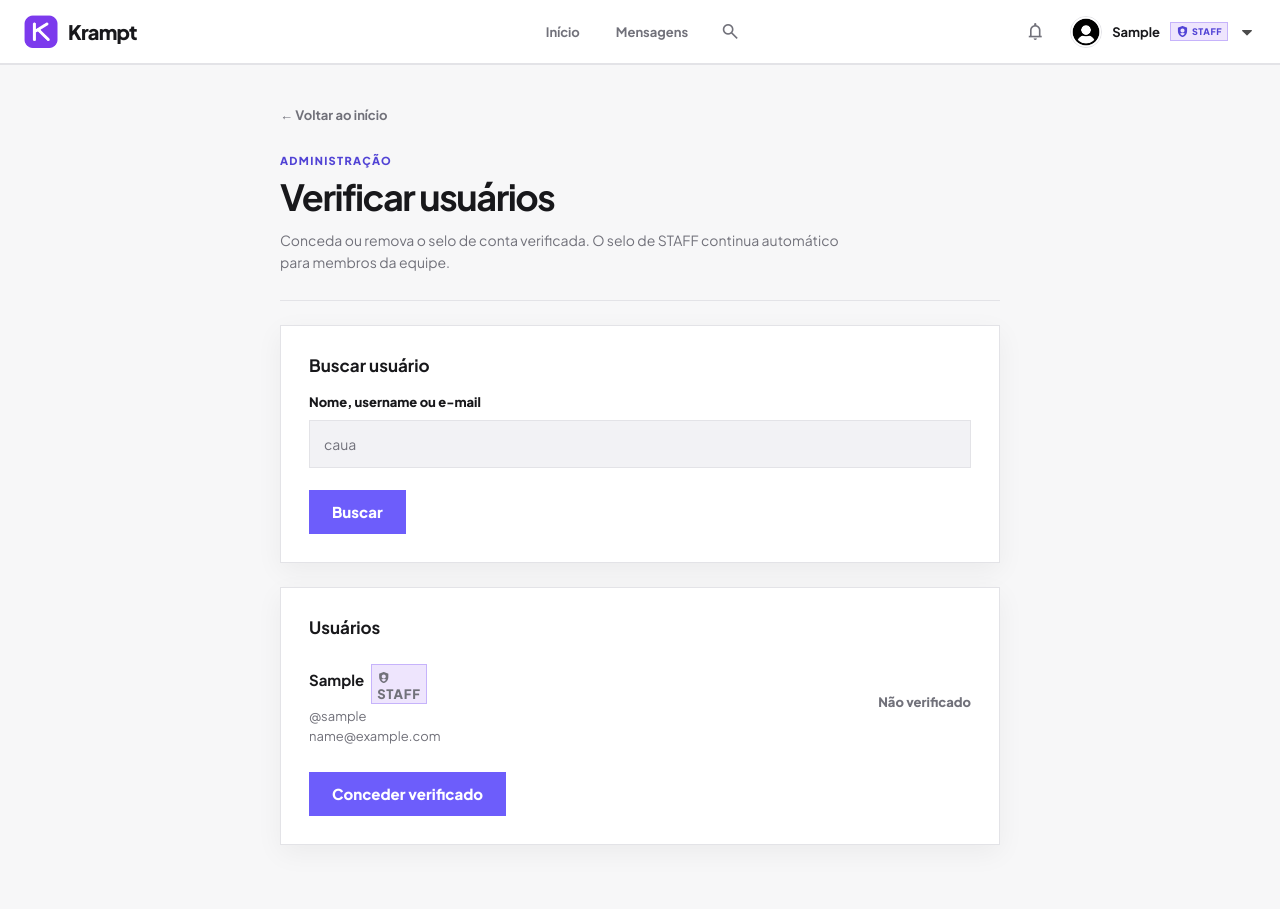
After one commit to CauaGabrieI/Krampt, a Django app: page /admin/verificar-usuarios/ in a window 1280 px wide. The commit adds this page. Run offline with Django 5.2, Linux system fonts and the light colour scheme; the visitor is signed in with stand-in values (Sample User, id 1); data comes from the database, SQL or seed files in the repository; data that the repository does not hold is empty.

Commit message:
feat: add verified user management screen

```diff
--- a/krampt/urls.py
+++ b/krampt/urls.py
@@ -24,7 +24,11 @@ from login.views import (
     reativar_conta_view,
     verificar_email_view,
 )
-from login.admin_views import apagar_usuarios_view, testar_email_view
+from login.admin_views import (
+    apagar_usuarios_view,
+    testar_email_view,
+    verificar_usuarios_view,
+)
 from . import views
 
 
@@ -39,6 +43,7 @@ urlpatterns = [
     path('conta/reativar/<str:token>/', reativar_conta_token_view, name='reativar_conta_token'),
     path('admin/testar-email/', testar_email_view, name='testar_email'),
     path('admin/apagar-usuarios/', apagar_usuarios_view, name='admin_apagar_usuarios'),
+    path('admin/verificar-usuarios/', verificar_usuarios_view, name='admin_verificar_usuarios'),
     path('admin/', admin.site.urls),
     path('perfil/', include("profile.urls")),
     path('login/', include("login.urls")),
--- a/login/admin_views.py
+++ b/login/admin_views.py
@@ -5,19 +5,22 @@ from django.contrib.auth.decorators import login_required
 from django.contrib.auth import get_user_model
 from django.core.exceptions import PermissionDenied
 from django.contrib import messages
+from django.db.models import Q
 from django.shortcuts import redirect, render
 from django.views.decorators.debug import sensitive_post_parameters
 from django.views.decorators.http import require_http_methods
 
 from configuracoes.services import excluir_conta_com_limpeza
 from outbox.services import enfileirar_email
+from profile.models import Perfil
 
-from .forms import AdminExcluirUsuarioForm, TesteEmailForm
+from .forms import AdminExcluirUsuarioForm, AdminVerificarUsuarioForm, TesteEmailForm
 
 
 logger = logging.getLogger(__name__)
 User = get_user_model()
 DELETE_USER_PERMISSION = f"{User._meta.app_label}.delete_{User._meta.model_name}"
+VERIFY_PROFILE_PERMISSION = f"{Perfil._meta.app_label}.change_{Perfil._meta.model_name}"
 
 
 @login_required
@@ -108,3 +111,59 @@ def apagar_usuarios_view(request):
         "admin_apagar_usuarios.html",
         {"usuarios": usuarios, "termo": termo, "formulario": formulario},
     )
+
+@login_required
+@require_http_methods(["GET", "POST"])
+def verificar_usuarios_view(request):
+    if (
+        not request.user.is_active
+        or not request.user.is_staff
+        or not request.user.has_perm(VERIFY_PROFILE_PERMISSION)
+    ):
+        raise PermissionDenied
+
+    termo = request.GET.get("q", "").strip()
+    usuarios = User.objects.select_related("perfil").order_by("username")
+    if termo:
+        usuarios = usuarios.filter(
+            Q(username__icontains=termo)
+            | Q(first_name__icontains=termo)
+            | Q(email__icontains=termo)
+        )
+    usuarios = usuarios[:50]
+
+    if request.method == "POST":
+        formulario = AdminVerificarUsuarioForm(request.POST)
+        if formulario.is_valid():
+            alvo = User.objects.filter(pk=formulario.cleaned_data["usuario_id"]).first()
+            if not alvo:
+                messages.error(request, "Usuário não encontrado.")
+            else:
+                perfil, _ = Perfil.objects.get_or_create(usuario=alvo)
+                verificado = formulario.cleaned_data["desired_state"] == "1"
+                if perfil.verificado != verificado:
+                    perfil.verificado = verificado
+                    perfil.save(update_fields=["verificado"])
+
+                if verificado:
+                    messages.success(
+                        request,
+                        f"Selo de verificado concedido a @{alvo.username}.",
+                    )
+                else:
+                    messages.success(
+                        request,
+                        f"Selo de verificado removido de @{alvo.username}.",
+                    )
+                return redirect("admin_verificar_usuarios")
+        else:
+            messages.error(request, "Não foi possível alterar a verificação.")
+
+    return render(
+        request,
+        "admin_verificar_usuarios.html",
+        {
+            "usuarios": usuarios,
+            "termo": termo,
+        },
+    )
--- a/static/css/testar_email.css
+++ b/static/css/testar_email.css
@@ -39,3 +39,46 @@
   .email-test-page { width: min(100% - 24px, 720px); margin-top: 24px; }
   .email-test-card { padding: 20px; }
 }
+
+.admin-verified-user-row {
+  grid-template-columns: minmax(0, 1fr) auto;
+  align-items: center;
+}
+.admin-verified-user-row form {
+  grid-column: 1 / -1;
+}
+.admin-verified-user-row .primary-button,
+.admin-verified-user-row .settings-danger-button {
+  justify-self: start;
+}
+.admin-verified-name {
+  display: flex;
+  align-items: center;
+  gap: 7px;
+}
+.admin-verified-status {
+  justify-self: end;
+}
+.admin-verified-state {
+  display: inline-flex;
+  align-items: center;
+  gap: 5px;
+  color: var(--muted);
+  font-size: 12px;
+  font-weight: 800;
+}
+.admin-verified-state.is-verified {
+  color: #60a5fa;
+}
+.admin-verified-state .material-symbols-outlined {
+  font-size: 17px;
+  font-variation-settings: "FILL" 1, "wght" 600, "GRAD" 0, "opsz" 20;
+}
+@media (max-width: 600px) {
+  .admin-verified-user-row {
+    grid-template-columns: 1fr;
+  }
+  .admin-verified-status {
+    justify-self: start;
+  }
+}
--- /dev/null
+++ b/templates/admin_verificar_usuarios.html
@@ -0,0 +1,100 @@
+{% extends "base.html" %}
+{% load static %}
+{% block title %}Verificar usuários | Krampt{% endblock %}
+{% block extra_head %}
+  <link rel="stylesheet" href="{% static 'css/testar_email.css' %}?v=verified-users-1">
+{% endblock %}
+{% block content %}
+  {% include "includes/site_header.html" %}
+  <main class="email-test-page">
+    <a class="email-test-back" href="{% url 'home' %}">← Voltar ao início</a>
+
+    <div class="email-test-heading">
+      <span class="eyebrow">Administração</span>
+      <h1>Verificar usuários</h1>
+      <p>Conceda ou remova o selo de conta verificada. O selo de STAFF continua automático para membros da equipe.</p>
+    </div>
+
+    <section class="email-test-card" aria-labelledby="verified-search-heading">
+      <h2 id="verified-search-heading">Buscar usuário</h2>
+      <form method="get" novalidate>
+        <label for="verified-user-search">Nome, username ou e-mail</label>
+        <input
+          id="verified-user-search"
+          name="q"
+          value="{{ termo }}"
+          placeholder="caua"
+          autocomplete="off"
+        >
+        <button class="primary-button" type="submit">Buscar</button>
+      </form>
+    </section>
+
+    <section class="email-test-card" aria-labelledby="verified-user-list-heading">
+      <h2 id="verified-user-list-heading">Usuários</h2>
+
+      {% if messages %}
+        {% for message in messages %}
+          <p class="{% if message.tags == 'success' %}email-test-success{% else %}email-test-error{% endif %}" role="status">
+            {{ message }}
+          </p>
+        {% endfor %}
+      {% endif %}
+
+      {% if usuarios %}
+        <div class="admin-user-list">
+          {% for usuario in usuarios %}
+            <article class="admin-user-row admin-verified-user-row">
+              <div class="admin-verified-user-info">
+                <div class="admin-verified-name">
+                  <strong>{{ usuario.first_name|default:usuario.username }}</strong>
+                  {% include "includes/user_badges.html" with usuario=usuario %}
+                </div>
+                <span>@{{ usuario.username }}</span>
+                <span>{{ usuario.email|default:"Sem e-mail" }}</span>
+              </div>
+
+              <div class="admin-verified-status">
+                {% if usuario.perfil.verificado %}
+                  <span class="admin-verified-state is-verified">
+                    <span class="material-symbols-outlined" aria-hidden="true">verified</span>
+                    Verificado
+                  </span>
+                {% else %}
+                  <span class="admin-verified-state">
+                    Não verificado
+                  </span>
+                {% endif %}
+              </div>
+
+              <form method="post" data-submit-once>
+                {% csrf_token %}
+                <input type="hidden" name="usuario_id" value="{{ usuario.pk }}">
+                <input
+                  type="hidden"
+                  name="desired_state"
+                  value="{% if usuario.perfil.verificado %}0{% else %}1{% endif %}"
+                >
+                {% if usuario.perfil.verificado %}
+                  <button class="settings-danger-button" type="submit">
+                    Remover verificado
+                  </button>
+                {% else %}
+                  <button class="primary-button" type="submit">
+                    Conceder verificado
+                  </button>
+                {% endif %}
+              </form>
+            </article>
+          {% endfor %}
+        </div>
+      {% else %}
+        <p class="email-test-note">Nenhum usuário encontrado.</p>
+      {% endif %}
+    </section>
+  </main>
+{% endblock %}
+{% block scripts %}
+  <script src="{% static 'js/header_search.js' %}" defer></script>
+  <script src="{% static 'js/account_menu.js' %}" defer></script>
+{% endblock %}
--- a/templates/includes/account_menu.html
+++ b/templates/includes/account_menu.html
@@ -22,6 +22,12 @@
         <span class="material-symbols-outlined" aria-hidden="true">mail</span>
         <span>Testar e-mail</span>
       </a>
+      {% if perms.profile.change_perfil %}
+        <a class="account-menu-item" href="{% url 'admin_verificar_usuarios' %}">
+          <span class="material-symbols-outlined" aria-hidden="true">verified</span>
+          <span>Verificar usuários</span>
+        </a>
+      {% endif %}
       {% if perms.auth.delete_user %}
         <a class="account-menu-item" href="{% url 'admin_apagar_usuarios' %}">
           <span class="material-symbols-outlined" aria-hidden="true">person_remove</span>
--- a/templates/perfil.html
+++ b/templates/perfil.html
@@ -18,10 +18,7 @@
             <span class="material-symbols-outlined" aria-hidden="true">arrow_back</span>
           </a>
           <div class="profile-page-heading-text">
-            <h1 class="profile-name-with-badges">
-              <span>{{ request.user.first_name|default:request.user.username }}</span>
-              {% include "includes/user_badges.html" with usuario=request.user %}
-            </h1>
+            <h1>{{ request.user.first_name|default:request.user.username }}</h1>
             <p>{{ total }} {% if total == 1 %}post{% else %}posts{% endif %}</p>
           </div>
         </div>
--- a/templates/perfil_publico.html
+++ b/templates/perfil_publico.html
@@ -18,10 +18,7 @@
             <span class="material-symbols-outlined" aria-hidden="true">arrow_back</span>
           </a>
           <div class="profile-page-heading-text">
-            <h1 class="profile-name-with-badges">
-              <span>{{ perfil_usuario.first_name|default:perfil_usuario.username }}</span>
-              {% include "includes/user_badges.html" with usuario=perfil_usuario %}
-            </h1>
+            <h1>{{ perfil_usuario.first_name|default:perfil_usuario.username }}</h1>
             <p>{{ total }} {% if total == 1 %}post{% else %}posts{% endif %}</p>
           </div>
           <div class="post-menu profile-heading-menu" data-post-menu>
```
Also changed, not shown: login/forms.py (+7 -0 lines), login/test_admin_email.py (+132 -0 lines), profile/tests.py (+16 -0 lines).
